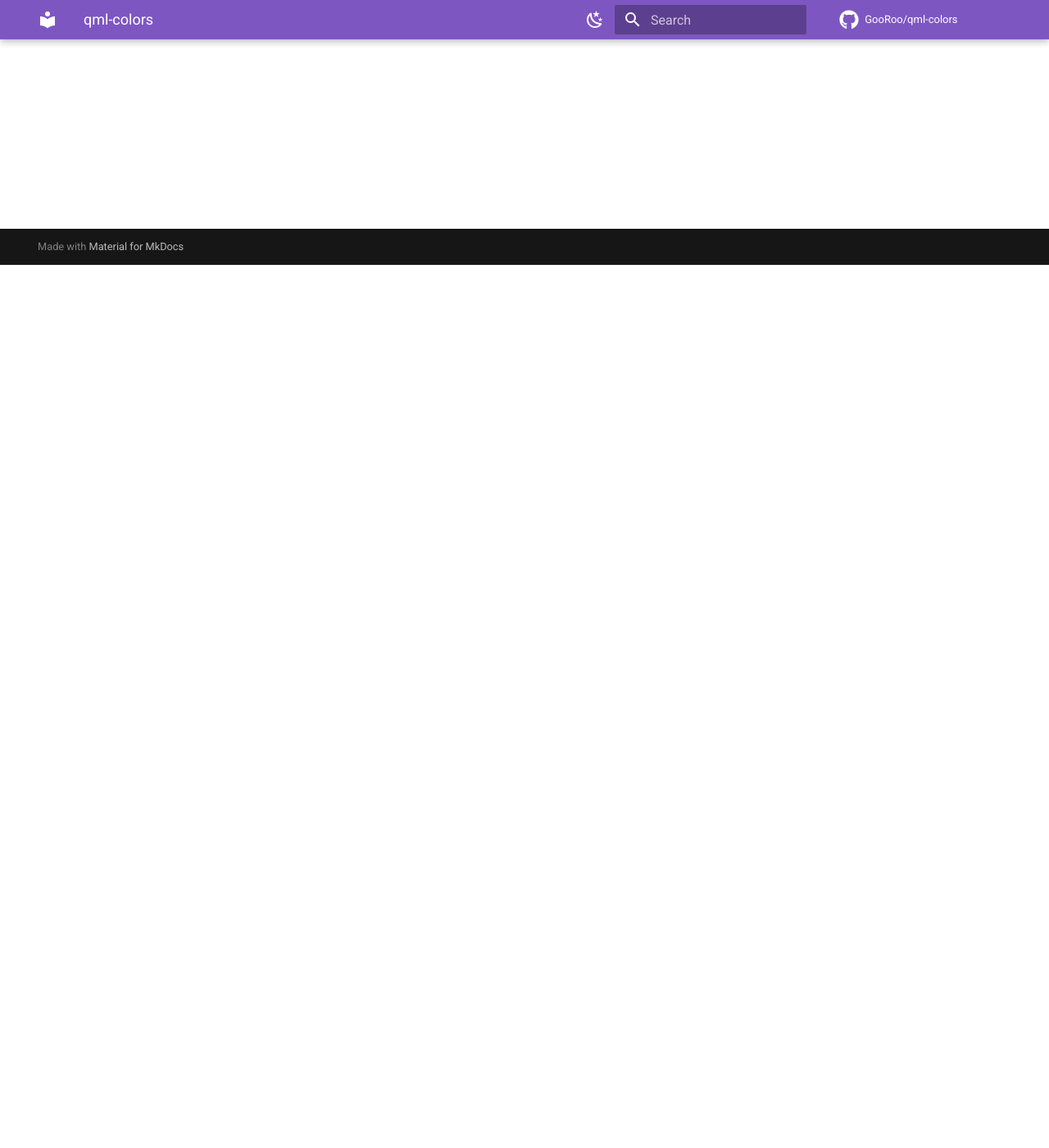
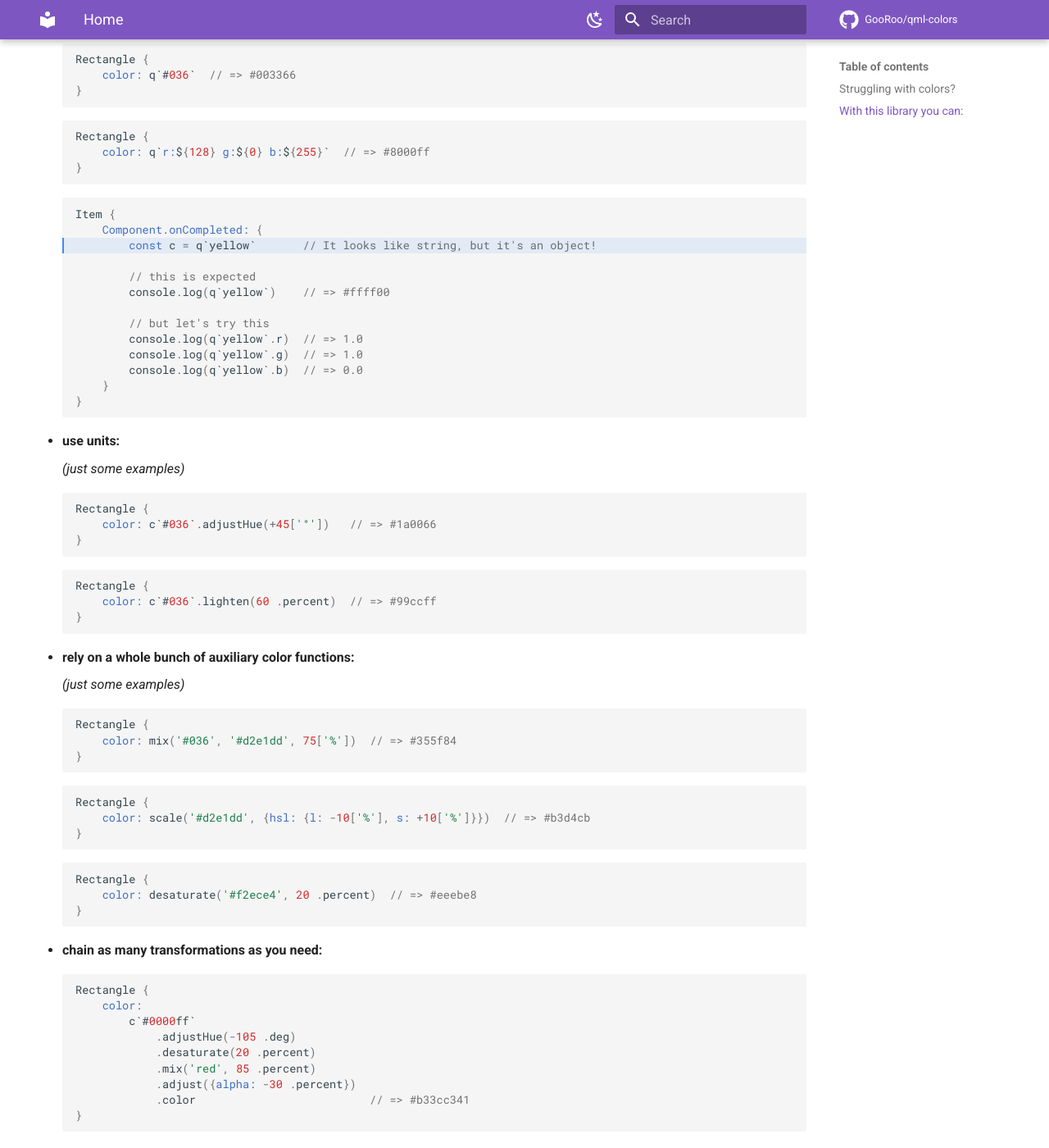
Before and after one commit to GooRoo/qml-colors, an MkDocs documentation site: the page built from docs/index.md, in a window 1280 px wide and 1400 px high, scrolled down 1077 px. Shown: the whole window at 82% size. Built offline with MkDocs 1.6.1 and Material for MkDocs 9.7.7, drawn with Linux system fonts in a browser that asks for light colours; comment, search, counter and statistics services are not loaded; some of the changed text lies outside the part shown.

Commit message:
Added some examples to README

````diff
--- a/README.md
+++ b/README.md
@@ -1,3 +1,140 @@
 # qml-colors
 
-[![Made by Ukrainian](https://img.shields.io/static/v1?label=Made%20by&message=Ukrainian&labelColor=1f5fb2&color=fad247&style=for-the-badge)](https://github.com/GooRoo/ukrainian-shields)
+[![Made by Ukrainian](https://img.shields.io/static/v1?label=Made%20by&message=Ukrainian&labelColor=1f5fb2&color=fad247&style=flat-square)](https://github.com/GooRoo/ukrainian-shields)
+[![License](https://img.shields.io/github/license/GooRoo/qml-colors?style=flat-square)](LICENSE)
+![Build status](https://img.shields.io/github/checks-status/GooRoo/qml-colors/main?style=flat-square)
+
+## Struggling with colors?
+
+Are you sick and tired of poorness of Qt Quick's `color` datatype as much as I am? Ever wanted to have a simpler way of doing simple color transformations in QML bindings like following?
+```qml hl_lines="5"
+Rectangle { id: r1; color: 'red' }
+
+Rectangle {
+	// oh god, I just wanted to add some transparency
+	color: Qt.rgba(r1.color.r, r1.color.g, r1.color.b, 0.8)
+}
+```
+What if you could write it like this?
+```qml
+Rectangle {
+	color: rgba(r1.color, 0.8)
+}
+```
+Or even like this?
+```qml
+Rectangle {
+	color: fadeOut(r1.color, 20 .percent)
+}
+```
+Interested? **Then welcome aboard!**
+
+## With this library you can:
+
+- **construct color objects** (even imperatively out of `color`-properties)
+
+	_(just some examples)_
+
+	```qml
+	Rectangle {
+		color: rgba('indigo', 0.8)  // => #cc4b0082 (as ARGB)
+	}
+	```
+
+	```qml
+	Rectangle {
+		color: q`#036`  // => #003366
+	}
+	```
+
+	```qml
+	Rectangle {
+		color: q`r:${128} g:${0} b:${255}`  // => #8000ff
+	}
+	```
+
+	```qml hl_lines="3"
+	Item {
+		Component.onCompleted: {
+			const c = q`yellow`       // It looks like string, but it's an object!
+
+			// this is expected
+			console.log(q`yellow`)    // => #ffff00
+
+			// but let's try this
+			console.log(q`yellow`.r)  // => 1.0
+			console.log(q`yellow`.g)  // => 1.0
+			console.log(q`yellow`.b)  // => 0.0
+		}
+	}
+	```
+
+
+- **use units:**
+
+	_(just some examples)_
+
+	```qml
+	Rectangle {
+		color: c`#036`.adjustHue(+45['°'])   // => #1a0066
+	}
+	```
+	```qml
+	Rectangle {
+		color: c`#036`.lighten(60 .percent)  // => #99ccff
+	}
+	```
+
+- **rely on a whole bunch of auxiliary color functions:**
+
+	_(just some examples)_
+
+	```qml
+	Rectangle {
+		color: mix('#036', '#d2e1dd', 75['%'])  // => #355f84
+	}
+	```
+	```qml
+	Rectangle {
+		color: scale('#d2e1dd', {hsl: {l: -10['%'], s: +10['%']}})  // => #b3d4cb
+	}
+	```
+	```qml
+	Rectangle {
+		color: desaturate('#f2ece4', 20 .percent)  // => #eeebe8
+	}
+	```
+
+- **chain as many transformations as you need:**
+
+	```qml
+	Rectangle {
+		color:
+			c`#0000ff`
+				.adjustHue(-105 .deg)
+				.desaturate(20 .percent)
+				.mix('red', 85 .percent)
+				.adjust({alpha: -30 .percent})
+				.color                          // => #b33cc341
+	}
+	```
+
+- **work with `color`s imperatively:**
+
+	```qml hl_lines="3 7-8"
+	Rectangle {
+		color: {
+			let newColor = c`darkorange`
+			console.log(newColor)  // => #ffa500
+			console.log(newColor.hue, newColor.saturation)  // => 0.108 1.0
+
+			newColor.hue = 20 .deg
+			newColor.saturation = 65 .percent
+
+			console.log(newColor)  // => #d2642d
+			return newColor
+		}
+	}
+	```
+
+- **and maybe even something else,** but I don't remember.
--- a/docs/index.md
+++ b/docs/index.md
@@ -1,3 +1,8 @@
-# qml-colors
+---
+title: Home
+description: asdfasdf
+hide:
+  - navigation
+---
 
-[![Made by Ukrainian](https://img.shields.io/static/v1?label=Made%20by&message=Ukrainian&labelColor=1f5fb2&color=fad247&style=for-the-badge)](https://github.com/GooRoo/ukrainian-shields)
+---8<--- "README.md"
````
Also changed, not shown: docs/installation.md (added, +1 -0 lines), docs/reference/units.md (added, +1 -0 lines).
